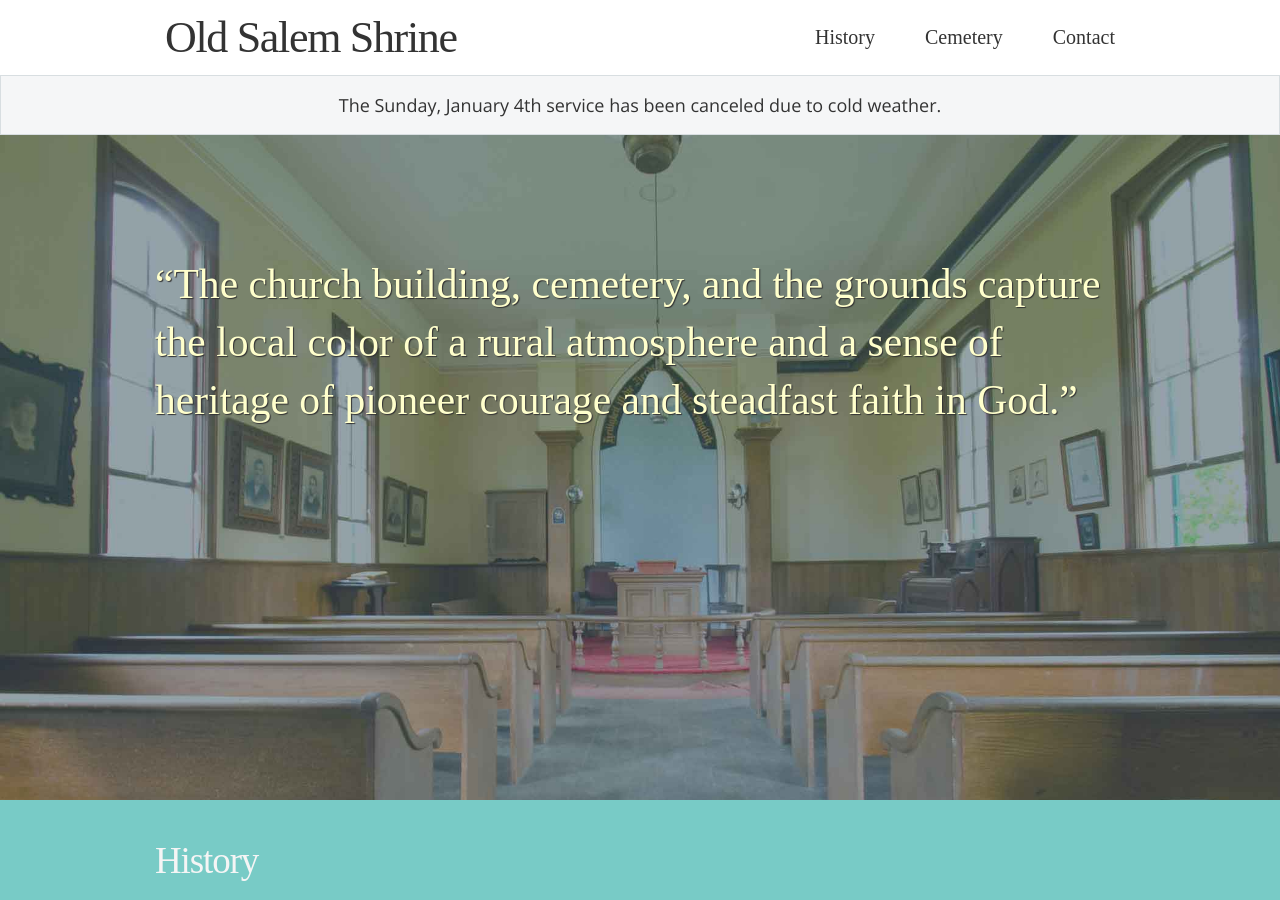
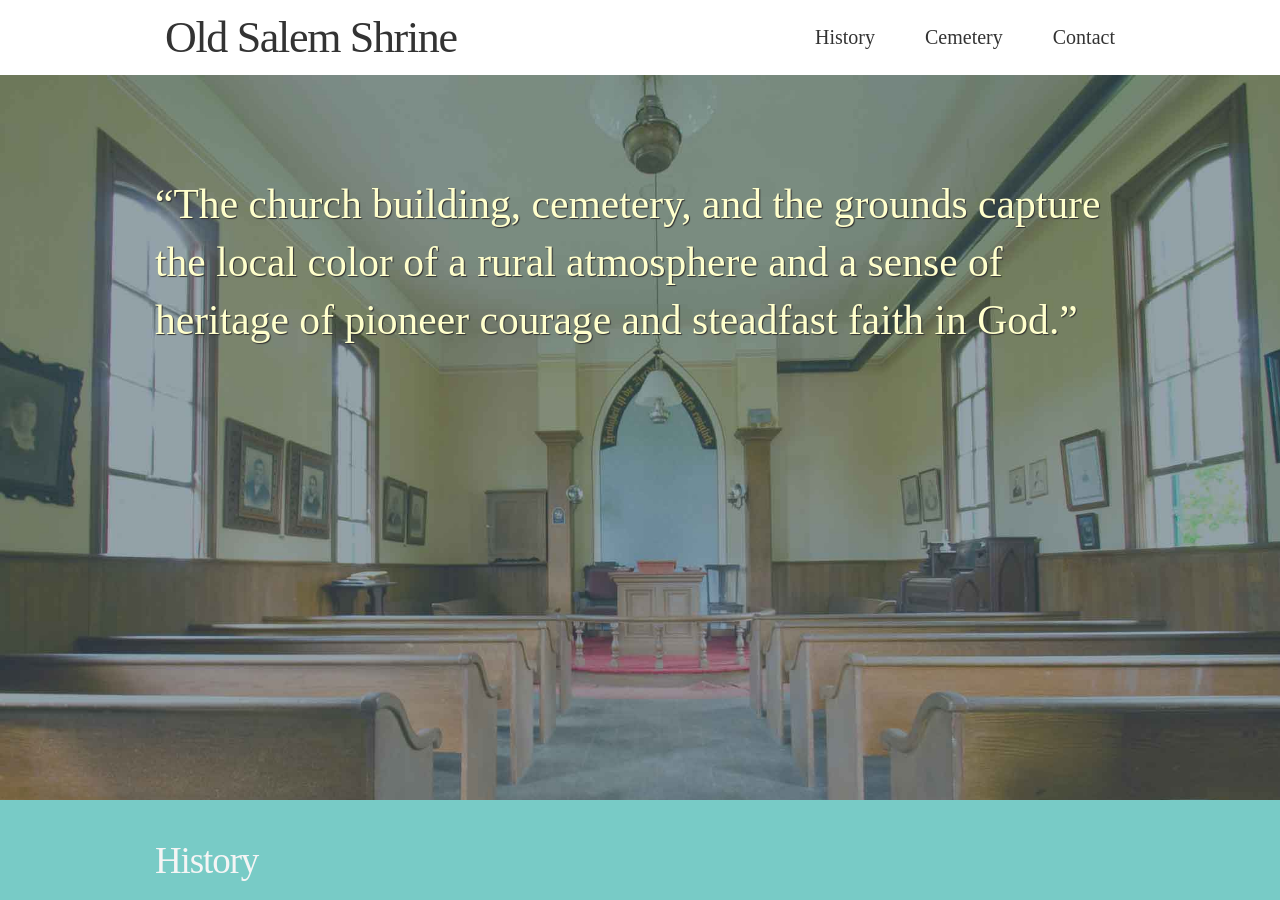
Before and after one commit to oldsalemshrine/oldsalemshrine.github.io, a Jekyll site: the page index.html, which Jekyll copies as it is, in a window 1280 px wide and 900 px high. Built offline with Jekyll 4.4.1, drawn with Linux system fonts in a browser that asks for light colours; some web fonts are replaced; Markdown is read by kramdown in place of the engine named in the settings.

Commit message:
Remove closure notice

```diff
--- a/index.html
+++ b/index.html
@@ -34,9 +34,6 @@
 
 <section class="headline">
   <div class="overlay fixed">
-    <div class="panel callout">
-      <h5>The Sunday, January 4th service has been canceled due to cold weather.</h5>
-    </div>
     <div class="row">
       <div class="large-12 column">
         <p class="headline">
```
